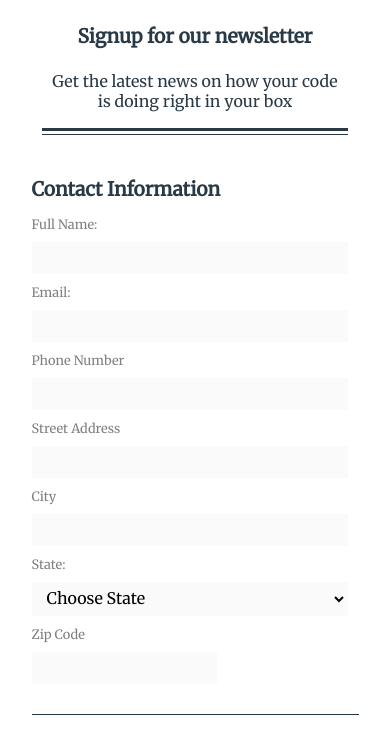
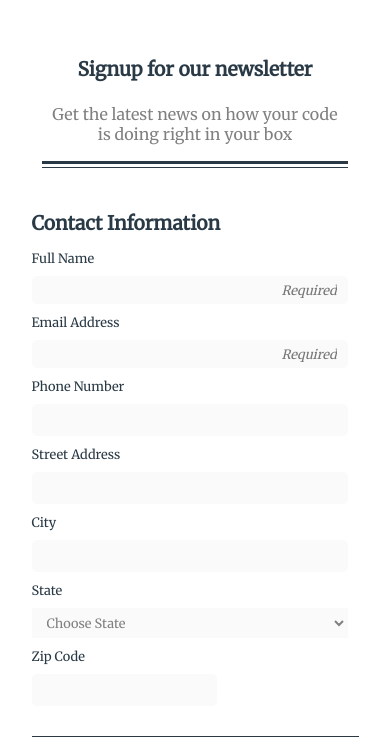
Before and after one commit to JIWU6498/Techdegree-Project3, a plain HTML site: page index.html in a window 390 px wide. Shown: the part 118-865 px from the top of the page. Drawn offline with Linux system fonts and the light colour scheme.

Commit message:
modify for mobile

```diff
--- a/css/styles.css
+++ b/css/styles.css
@@ -14,7 +14,7 @@ header,footer{
    font-size:1.5em;
    color:white;
    text-transform: uppercase;
-   padding:3vh;
+   padding:5vh;
    box-sizing:border-box;
 }
 
@@ -33,6 +33,7 @@ header,footer{
    font-size:1em;
    padding:2px;
    margin-bottom:15px;
+   color:grey;
 }
 
 /* Decoration Line */
@@ -87,6 +88,17 @@ input{
    margin-bottom:10px;
    padding:5px 10px;
    border:1px solid #fafafa;
+   border-radius: 5px;
+}
+
+input:focus{
+   border:1px solid #293945;
+}
+input[placeholder="Required"]{
+   text-align: right;
+   font-size:0.8em;
+   color:grey;
+   font-style: italic;
 }
 select{
    width:90%;
@@ -96,6 +108,8 @@ select{
    margin-bottom:10px;
    padding:5px 10px;
    border:1px solid #fafafa;
+   font-size:0.8em;
+   color:grey;
 }
 
 
@@ -103,14 +117,15 @@ select{
    width:50%;
    margin-bottom:30px;
 }
+
 label{
    display:block;
-   color:grey;
+   color:#293945;
    font-size:0.8em;
    padding-bottom:10px;
 }
 
-input:target{
+input:focus{
    border:1px solid #293945;
 }
 
@@ -173,10 +188,13 @@ input[type="radio"]+label{
    padding:15px 10px;
    color:white;
    box-sizing:content-box;
+   border-radius:5px;
 }
 
+/* Footer */
 footer{
    margin:20px 0;
    color:grey;
    font-size:0.8em;
+   font-style: italic;
 }
--- a/index.html
+++ b/index.html
@@ -32,14 +32,14 @@
          <fieldset>
             <legend>Contact Information</legend>
             <div>
-               <label for="fullName">Full Name:</label>
+               <label for="fullName">Full Name</label>
             </div>
-            <input type="text" name="name" id="name" required>
+            <input type="text" name="name" id="name" placeholder="Required" required>
 
             <div>
-               <label for="email">Email:</label>
+               <label for="email">Email Address</label>
             </div>
-            <input type="email" name="email" id="email" required>
+            <input type="email" name="email" id="email" placeholder="Required" required>
 
             <div>
                <label for="phoneNumber">Phone Number</label>
@@ -57,15 +57,15 @@
             <input type="text" name="city" id="city">
 
             <div>
-               <label for="state">State:</label>
+               <label for="state">State</label>
             </div>
-            <select id="state">
-               <option value="">Choose State</option>
+            <select id="state" name="state">
+               <option value="" placeholder="Choose State">Choose State</option>
                <option value="Melbourne">
                   Melbourne
                </option>
                <option value="Sydney">
-                  Australia
+                  Sydney
                </option>
             </select>
 
@@ -83,17 +83,17 @@
                <label>Select the newsletter you would like to receive</label>
             </div>
             <span>
-               <input type="checkbox" id="htmlNews" name="htmlNews" checked>
+               <input type="checkbox" id="htmlNews" name="htmlNews" value="html"checked>
                <label for="htmlNews">HTML News</label><br>
             </span>
 
             <span>
-               <input type="checkbox" id="cssNews" name="cssNews">
+               <input type="checkbox" id="cssNews" name="cssNews" value="css">
                <label for="cssNews">CSS News</label><br>
             </span>
 
             <span>
-               <input type="checkbox" id="javascriptNews" name="javascriptNews">
+               <input type="checkbox" id="javascriptNews" name="javascriptNews" value="javascript">
                <label for="javascriptNews">Javascript News</label><br>
             </span>
 
@@ -115,7 +115,7 @@
             <div class="smallHeading">
                <label for="topics">Other topics you'd like to hear about</label>
             </div>
-            <textarea id="topics"></textarea>
+            <textarea id="topics" name="topics"></textarea>
 
          </fieldset>
 
```
